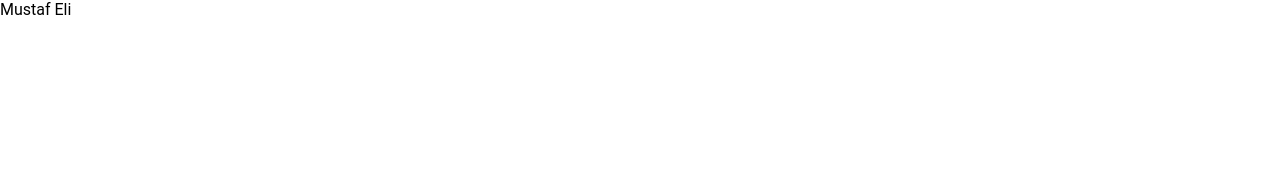
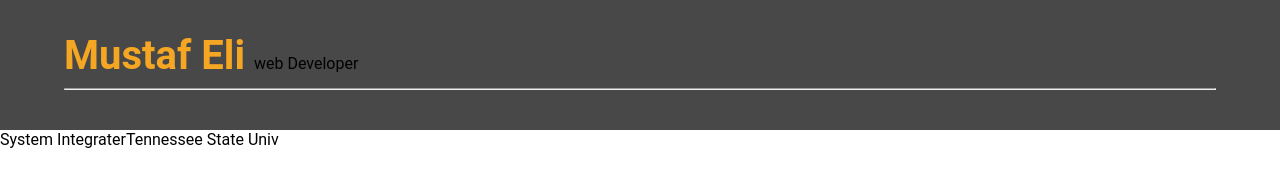
Before and after one commit to Mofvsv/Resume, a plain HTML site: page index.html in a window 1280 px wide. Drawn offline with Linux system fonts and the light colour scheme; some packages are replaced by stand-ins of ours.

Commit message:
update resume builder

```diff
--- a/index.html
+++ b/index.html
@@ -4,7 +4,7 @@
     <meta charset="utf-8">
     <title>Resume</title>
     <link href="css/style.css" rel="stylesheet">
-	<!-- <script src="http://maps.googleapis.com/maps/api/js?libraries=places"></script> -->
+    <script src="http://maps.googleapis.com/maps/api/js?libraries=places"></script>
     <meta name="viewport" content="width=device-width,initial-scale=1">
 </head>
 <body>
@@ -37,25 +37,25 @@
 <script src="js/resumeBuilder.js"></script>
 
 <script>
-    if(document.getElementsByClassName('flex-item').length === 0) {
+    if (document.getElementsByClassName('flex-item').length === 0) {
         document.getElementById('topContacts').style.display = 'none';
     }
-    if(document.getElementsByTagName('h1').length === 0) {
+    if (document.getElementsByTagName('h1').length === 0) {
         document.getElementById('header').style.display = 'none';
     }
-    if(document.getElementsByClassName('work-entry').length === 0) {
+    if (document.getElementsByClassName('work-entry').length === 0) {
         document.getElementById('workExperience').style.display = 'none';
     }
-    if(document.getElementsByClassName('project-entry').length === 0) {
+    if (document.getElementsByClassName('project-entry').length === 0) {
         document.getElementById('projects').style.display = 'none';
     }
-    if(document.getElementsByClassName('education-entry').length === 0) {
+    if (document.getElementsByClassName('education-entry').length === 0) {
         document.getElementById('education').style.display = 'none';
     }
-    if(document.getElementsByClassName('flex-item').length === 0) {
+    if (document.getElementsByClassName('flex-item').length === 0) {
         document.getElementById('lets-connect').style.display = 'none';
     }
-    if(document.getElementById('map') === null) {
+    if (document.getElementById('map') === null) {
         document.getElementById('mapDiv').style.display = 'none';
     }
 </script>
--- a/js/resumeBuilder.js
+++ b/js/resumeBuilder.js
@@ -1 +1,34 @@
-$("#main").append("Mustaf Eli");
+var name = "Mustaf Eli";
+var role = "web Developer";
+
+var formattedName = HTMLheaderName.replace("%data%", name);
+var formattedRole = HTMLheaderRole.replace("%data%", role);
+
+$("#header").prepend(formattedName);
+$("#header").append(formattedRole);
+
+var bio = {
+    "name": "Mustaf Eli",
+    "role": "Software Developer",
+    "contact info": {
+        "mobile": "555-555-55555",
+        "github": "@Mofvsv",
+        "location": "Seattle"
+    },
+    "Welcome message": "welcome welcome",
+    "skills": ["awesomeness", "delievering things", "cryogenic sleep", "saving the universe"],
+    "bio pic": "image/fry.jpg"
+};
+
+var work = {};
+work.position = "System Integrater";
+work.employer = " Udacity";
+work.years = 3;
+
+var education = {};
+education["name"] =  "Tennessee State Univ";
+education["years"] = "2010 - 2014";
+education["city"] = "Nashville";
+
+$("#main").append(work["position"]);
+$("#main").append(education.name);
```
Also changed, not shown: 1 other file. Lines whose indentation alone changed are shown as unchanged.
